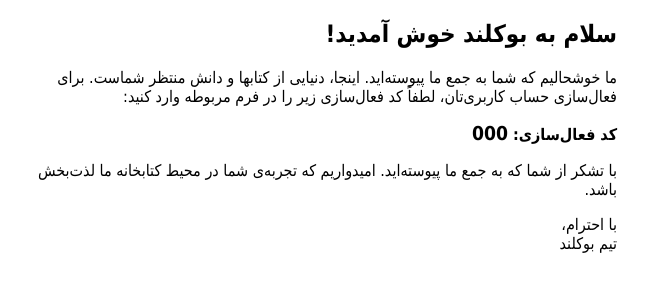
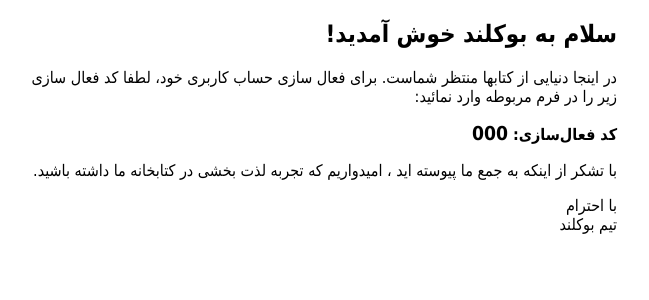
Before and after one commit to ElyarSadig/bookLand, a Django app: template users/templates/users/email_signup.html in a window 1280 px wide. Shown: the top 300 px of the page, without its empty margins (323-972 px from the left). Run offline with Django 4.2, Linux system fonts and the light colour scheme; the template is opened without the code that fills it: most values are stand-ins (such as "Sample title", 1, 10 or a date in 2020).

Commit message:
updated the paragraph and texts

```diff
--- a/users/templates/users/email_signup.html
+++ b/users/templates/users/email_signup.html
@@ -18,20 +18,18 @@
       <h2>سلام به بوکلند خوش آمدید!</h2>
 
       <p>
-        ما خوشحالیم که شما به جمع ما پیوسته‌اید. اینجا، دنیایی از کتابها و دانش
-        منتظر شماست. برای فعال‌سازی حساب کاربری‌تان، لطفاً کد فعال‌سازی زیر را
-        در فرم مربوطه وارد کنید:
+        در اینجا دنیایی از کتابها منتظر شماست. برای فعال سازی حساب کاربری خود،
+          لطفا کد فعال سازی زیر را در فرم مربوطه وارد نمائید:
       </p>
 
       <p style="font-weight: bold">کد فعال‌سازی: <span style="font-size: 1.2em">{{ code }}</span></p>
 
       <p>
-        با تشکر از شما که به جمع ما پیوسته‌اید. امیدواریم که تجربه‌ی
-        شما در محیط کتابخانه ما لذت‌بخش باشد.
+        با تشکر از اینکه به جمع ما پیوسته اید ، امیدواریم که تجربه لذت بخشی در کتابخانه ما داشته باشید.
       </p>
 
       <p>
-        با احترام،<br />
+        با احترام<br />
         تیم بوکلند
       </p>
     </div>
```
Also changed, not shown: users/templates/users/reset_password_email.html (+6 -7 lines).
